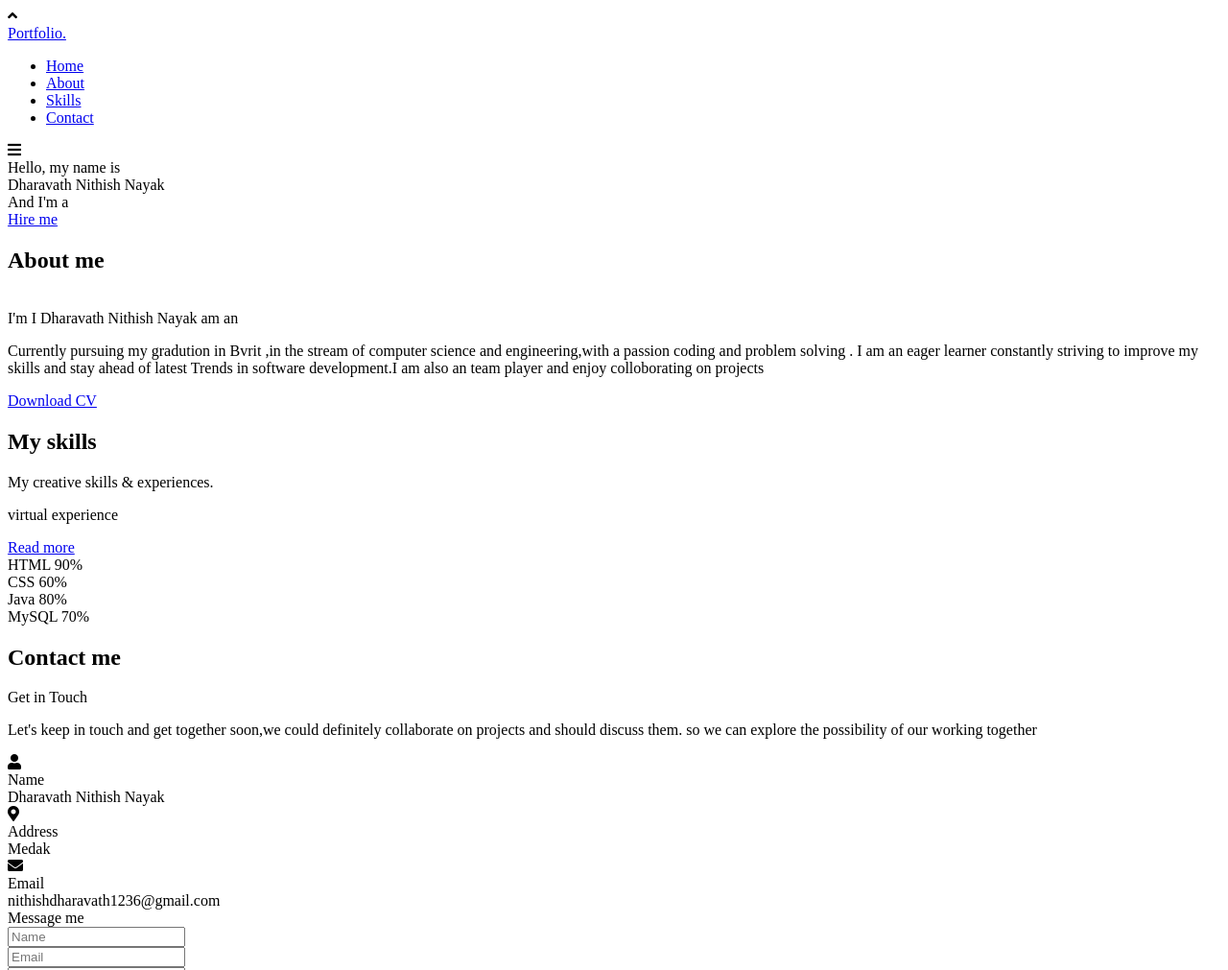
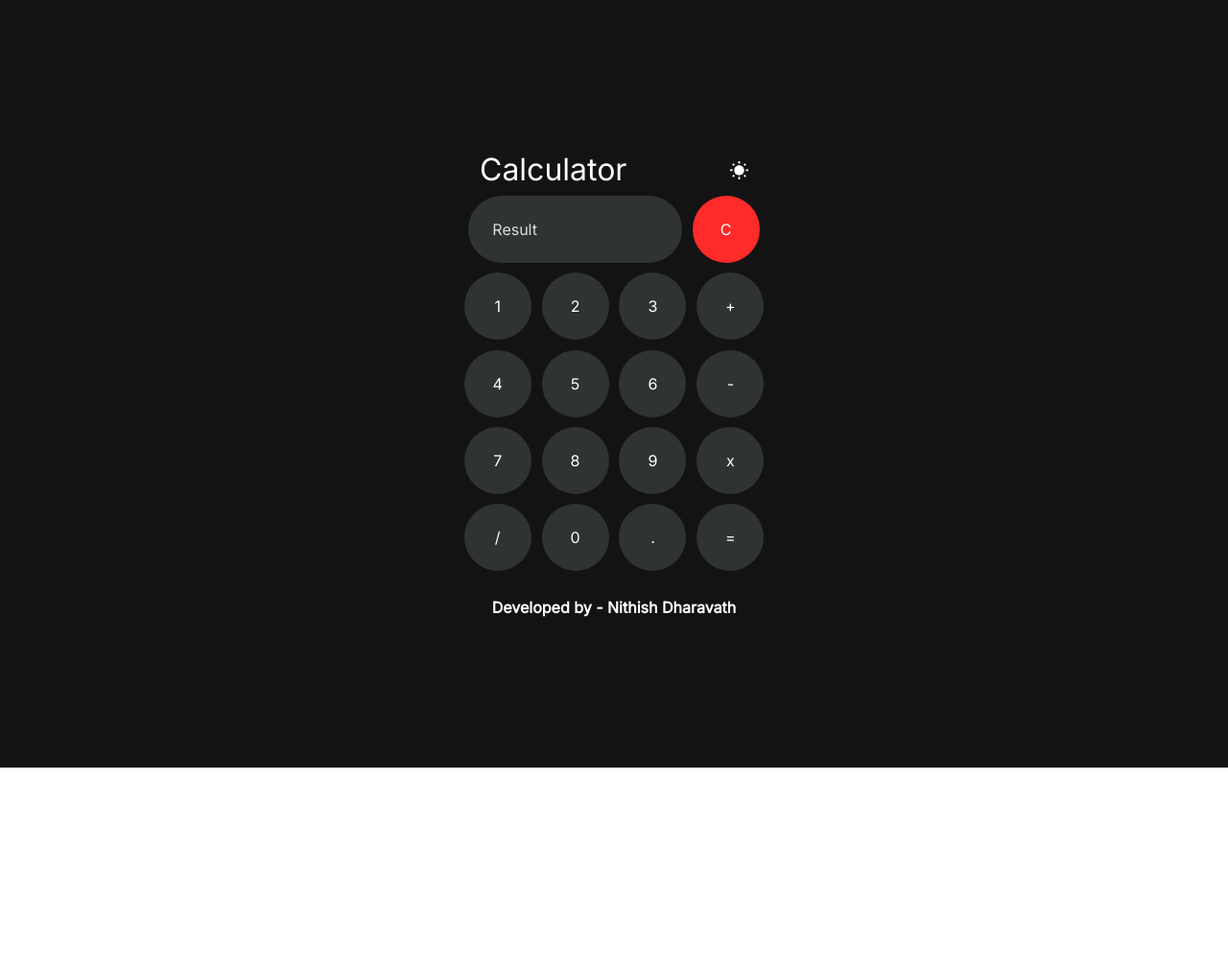
Before and after one commit to Nithish571/CODSOFT-nithish, a plain HTML site: page index.html in a window 1280 px wide. Shown: the top 1011 px of the page at 96% size. After the commit the page ends 800 px from the top, so only its background shows below. Drawn offline with nearby package versions, Linux system fonts and the light colour scheme.

Commit message:
CodSoft_Day3_Task3
Calculator Website

```diff
--- /dev/null
+++ b/dark.css
@@ -0,0 +1,105 @@
+/* CSS Reset & Global Styles */
+
+* {
+    box-sizing: border-box;
+    padding: 0;
+    margin: 0;
+    font-family: Inter, -apple-system, BlinkMacSystemFont, 'Segoe UI', 'Open Sans';
+    -webkit-appearance: none;
+}
+
+::placeholder {
+    color: rgb(221, 221, 221);
+}
+
+.wrapper {
+    height: 100vh;
+    width: 100%;
+    display: flex;
+    justify-content: center;
+    flex-direction: column;
+    align-items: center;
+    background-color: rgb(20, 19, 19);
+    transition: 0.8s all;
+}
+
+h1 {
+    margin-bottom: 1.5%;
+    color: #fff;
+    font-weight: normal;
+}
+
+.container {
+    width: 350px;
+    display: flex;
+    justify-content: center;
+    flex-direction: column;
+    align-items: center;
+}
+
+.header-container {
+    display: flex;
+    justify-content: space-between;
+    align-items: center;
+    width: 80%;
+}
+
+.top-buttons {
+    display: flex;
+    align-items: center;
+}
+
+input {
+    padding: 25px;
+    color: rgb(255, 255, 255);
+    font-size: 1em;
+    cursor: pointer;
+    width: 70px;
+    background-color: rgb(47, 51, 50);
+    border: none;
+    outline: none;
+    border-radius: 100px;
+    margin: 0.2em;
+}
+
+.first-row,
+.second-row,
+.third-row,
+.fourth-row,
+.fifth-row {
+    margin-bottom: 4px;
+}
+
+input[type="text"] {
+    background-color: rgb(47, 51, 50);
+    width: 222.5px;
+}
+
+input[type="button"]:hover {
+    background-color: rgb(101, 101, 101);
+    color: #fff;
+}
+
+#clear-button {
+    color: #fff;
+    background-color: rgb(255, 42, 42);
+}
+
+a {
+    text-decoration: none;
+    color: #fff;
+}
+
+#github-icon {
+    margin-right: 10px;
+}
+
+.theme-button {
+    all: unset;
+    cursor: pointer;
+}
+
+.name {
+    margin-top: 20px;
+    color: white;
+}
--- a/index.html
+++ b/index.html
@@ -1,183 +1,64 @@
 <!DOCTYPE html>
-
 <html lang="en">
 
 <head>
-    <meta charset="UTF-8">
-    <meta name="viewport" content="width=device-width, initial-scale=1.0">
-    <title>Personal Portfolio Website</title>
-    <link rel="stylesheet" href="style.css">
-    <link rel="stylesheet" href="https://cdnjs.cloudflare.com/ajax/libs/font-awesome/5.15.3/css/all.min.css" />
-    <script src="https://code.jquery.com/jquery-3.5.1.min.js"></script>
-    <script src="https://cdnjs.cloudflare.com/ajax/libs/typed.js/2.0.11/typed.min.js"></script>
-    <script src="https://cdnjs.cloudflare.com/ajax/libs/waypoints/4.0.1/jquery.waypoints.min.js"></script>
-    <script src="https://cdnjs.cloudflare.com/ajax/libs/OwlCarousel2/2.3.4/owl.carousel.min.js"></script>
-    <link rel="stylesheet" href="https://cdnjs.cloudflare.com/ajax/libs/OwlCarousel2/2.3.4/assets/owl.carousel.min.css" />
-
+    <meta charset="utf-8" />
+    <meta http-equiv="X-UA-Compatible" content="IE=edge" />
+    <title>Calculator</title>
+    <meta name="description" content="Simple Calculator With Dark Mode." />
+    <meta name="viewport" content="width=device-width, initial-scale=1" />
+    <link rel="icon" type="image/x-icon" href="assets/calculator.ico">
+    <link rel="stylesheet" href="styles/dark.css" id="theme" />
+    <link rel="preconnect" href="https://fonts.googleapis.com">
+    <link rel="preconnect" href="https://fonts.gstatic.com" crossorigin>
+    <link href="https://fonts.googleapis.com/css2?family=Inter:wght@300;400&display=swap" rel="stylesheet">
 </head>
 
 <body>
-    <div class="scroll-up-btn">
-        <i class="fas fa-angle-up"></i>
-    </div>
-    <nav class="navbar">
-        <div class="max-width">
-            <div class="logo"><a href="#">Portfo<span>lio.</span></a></div>
-            <ul class="menu">
-                <li><a href="#home" class="menu-btn">Home</a></li>
-                <li><a href="#about" class="menu-btn">About</a></li>
-                <li><a href="#skills" class="menu-btn">Skills</a></li>
-                <li><a href="#contact" class="menu-btn">Contact</a></li>
-            </ul>
-            <div class="menu-btn">
-                <i class="fas fa-bars"></i>
+    <div class="wrapper">
+        <div class="container">
+            <div class="header-container">
+                <!-- This heading also notifies about the theme change.-->
+                <h1 id="toast">Calculator</h1>
+                <div class="top-buttons">
+                    <button type="button" onclick="changeTheme()" class="theme-button">
+            <img src="assets/SunIcon.svg" alt="Theme Icon" height="19" width="19" id="theme-icon">
+          </button>
+                </div>
+            </div>
+            <div class="first-row">
+                <input type="text" name="result" id="result" placeholder="Result" readonly />
+                <input type="button" value="C" onclick="result.value=''" id="clear-button" />
+            </div>
+            <div class="second-row">
+                <input type="button" value="1" onclick="liveScreen(1)" />
+                <input type="button" value="2" onclick="liveScreen(2)" />
+                <input type="button" value="3" onclick="liveScreen(3)" />
+                <input type="button" value="+" onclick="liveScreen('+')" />
+            </div>
+            <div class="third-row">
+                <input type="button" value="4" onclick=" liveScreen(4)" />
+                <input type="button" value="5" onclick=" liveScreen(5)" />
+                <input type="button" value="6" onclick=" liveScreen(6)" />
+                <input type="button" value="-" onclick="liveScreen('-')" />
+            </div>
+            <div class="fourth-row">
+                <input type="button" value="7" onclick="liveScreen(7)" />
+                <input type="button" value="8" onclick="liveScreen(8)" />
+                <input type="button" value="9" onclick=" liveScreen(9)" />
+                <input type="button" value="x" onclick="liveScreen('*')" />
+            </div>
+            <div class="fifth-row">
+                <input type="button" value="/" onclick="liveScreen('/')" />
+                <input type="button" value="0" onclick="liveScreen(0)" />
+                <input type="button" value="." onclick="liveScreen('.')" />
+                <input type="button" value="=" onclick="calculate(result.value)" />
             </div>
         </div>
-    </nav>
-
-    <section class="home" id="home">
-        <div class="max-width">
-            <div class="home-content">
-                <div class="text-1">Hello, my name is</div>
-                <div class="text-2">Dharavath Nithish Nayak</div>
-                <div class="text-3">And I'm a <span class="typing"></span></div>
-                <a href="#">Hire me</a>
-            </div>
-        </div>
-    </section>
-
-    <section class="about" id="about">
-        <div class="max-width">
-            <h2 class="title">About me</h2>
-            <div class="about-content">
-                <div class="column left">
-                    <img src="images/fg.png" alt="">
-                </div>
-                <div class="column right">
-                    <div class="text">I'm I Dharavath Nithish Nayak am an <span class="typing-2"></span></div>
-                    <p>Currently pursuing my gradution in Bvrit ,in the stream of computer science and engineering,with a passion coding and problem solving . I am an eager learner constantly striving to improve my skills and stay ahead of latest Trends
-                        in software development.I am also an team player and enjoy colloborating on projects</p>
-                    <a href="images/resume.pdf">Download CV</a>
-                </div>
-            </div>
-        </div>
-    </section>
-
-
-
-
-    <section class="skills" id="skills">
-        <div class="max-width">
-            <h2 class="title">My skills</h2>
-            <div class="skills-content">
-                <div class="column left">
-                    <div class="text">My creative skills & experiences.</div>
-                    <p>virtual experience</p>
-                    <a href="#">Read more</a>
-                </div>
-                <div class="column right">
-                    <div class="bars">
-                        <div class="info">
-                            <span>HTML</span>
-                            <span>90%</span>
-                        </div>
-                        <div class="line html"></div>
-                    </div>
-                    <div class="bars">
-                        <div class="info">
-                            <span>CSS</span>
-                            <span>60%</span>
-                        </div>
-                        <div class="line css"></div>
-                    </div>
-                    <div class="bars">
-                        <div class="info">
-                            <span>Java</span>
-                            <span>80%</span>
-                        </div>
-                        <div class="line js"></div>
-                    </div>
-
-                    <div class="bars">
-                        <div class="info">
-                            <span>MySQL</span>
-                            <span>70%</span>
-                        </div>
-                        <div class="line mysql"></div>
-                    </div>
-                </div>
-            </div>
-        </div>
-    </section>
-
-
-
-
-
-    <section class="contact" id="contact">
-        <div class="max-width">
-            <h2 class="title">Contact me</h2>
-            <div class="contact-content">
-                <div class="column left">
-                    <div class="text">Get in Touch</div>
-                    <p>Let's keep in touch and get together soon,we could definitely collaborate on projects and should discuss them. so we can explore the possibility of our working together</p>
-                    <div class="icons">
-                        <div class="row">
-                            <i class="fas fa-user"></i>
-                            <div class="info">
-                                <div class="head">Name</div>
-                                <div class="sub-title">Dharavath Nithish Nayak</div>
-                            </div>
-                        </div>
-                        <div class="row">
-                            <i class="fas fa-map-marker-alt"></i>
-                            <div class="info">
-                                <div class="head">Address</div>
-                                <div class="sub-title">Medak
-                                </div>
-                            </div>
-                        </div>
-                        <div class="row">
-                            <i class="fas fa-envelope"></i>
-                            <div class="info">
-                                <div class="head">Email</div>
-                                <div class="sub-title">nithishdharavath1236@gmail.com</div>
-                            </div>
-                        </div>
-                    </div>
-                </div>
-                <div class="column right">
-                    <div class="text">Message me</div>
-                    <form action="#">
-                        <div class="fields">
-                            <div class="field name">
-                                <input type="text" placeholder="Name" required>
-                            </div>
-                            <div class="field email">
-                                <input type="email" placeholder="Email" required>
-                            </div>
-                        </div>
-                        <div class="field">
-                            <input type="text" placeholder="Subject" required>
-                        </div>
-                        <div class="field textarea">
-                            <textarea cols="30" rows="10" placeholder="Message.." required></textarea>
-                        </div>
-                        <div class="button-area">
-                            <button type="submit">Send message</button>
-                        </div>
-                    </form>
-                </div>
-            </div>
-        </div>
-    </section>
-
-
-    <footer>
-        <span>Created By <a href="https://www.linkedin.com/in/uday-kumar-reddy-indukuri-222736270">Uday Reddy</a> | <span class="far fa-copyright"></span> 2020 All rights reserved.</span>
-    </footer>
-
-    <script src="script.js"></script>
+        <h4 class="name">Developed by - Nithish Dharavath</h4>
+    </div>
+    <script src="scripts/script.js">
+    </script>
 </body>
 
 </html>
--- /dev/null
+++ b/light.css
@@ -0,0 +1,105 @@
+/* CSS Reset & Global Styles */
+
+* {
+    box-sizing: border-box;
+    padding: 0;
+    margin: 0;
+    font-family: Inter, -apple-system, BlinkMacSystemFont, 'Segoe UI', 'Open Sans';
+    -webkit-appearance: none;
+}
+
+.wrapper {
+    height: 100vh;
+    width: 100%;
+    display: flex;
+    justify-content: center;
+    flex-direction: column;
+    align-items: center;
+    background-color: rgb(7, 210, 199);
+    transition: 0.8s all;
+}
+
+h1 {
+    margin-bottom: 1.5%;
+    color: #fff;
+    font-weight: normal;
+}
+
+.container {
+    width: 350px;
+    display: flex;
+    justify-content: center;
+    flex-direction: column;
+    align-items: center;
+}
+
+.header-container {
+    display: flex;
+    justify-content: space-between;
+    align-items: center;
+    width: 80%;
+}
+
+.top-buttons {
+    display: flex;
+    align-items: center;
+}
+
+input {
+    padding: 25px;
+    color: rgb(87, 87, 87);
+    font-size: 1em;
+    cursor: pointer;
+    width: 70px;
+    background-color: #fff;
+    border: none;
+    outline: none;
+    border-radius: 100px;
+    margin: 0.2em;
+}
+
+.first-row,
+.second-row,
+.third-row,
+.fourth-row,
+.fifth-row {
+    margin-bottom: 4px;
+}
+
+input[type="button"] {
+    color: rgb(122, 122, 122);
+}
+
+input[type="text"] {
+    background-color: rgb(255, 255, 255);
+    width: 222.5px;
+}
+
+input[type="button"]:hover {
+    background-color: rgb(37, 35, 59);
+    color: #fff;
+}
+
+#clear-button {
+    color: #fff;
+    background-color: rgb(255, 25, 25);
+}
+
+a {
+    text-decoration: none;
+    color: #fff;
+}
+
+#github-icon {
+    margin-right: 10px;
+}
+
+.theme-button {
+    all: unset;
+    cursor: pointer;
+}
+
+.name {
+    margin-top: 20px;
+    color: black;
+}
```
Also changed, not shown: calculator.ico (added), 1 other file.
